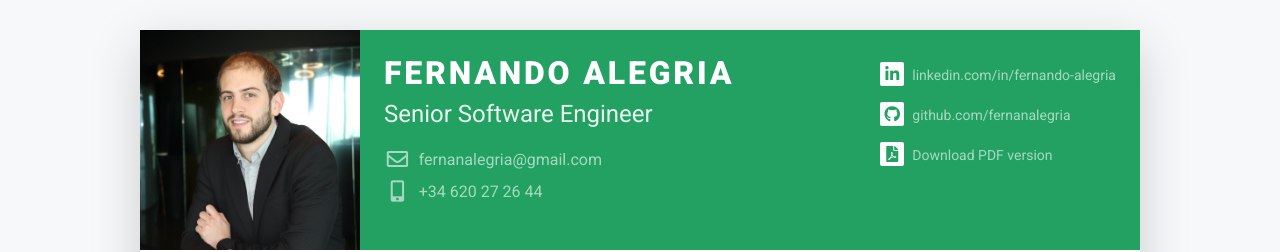
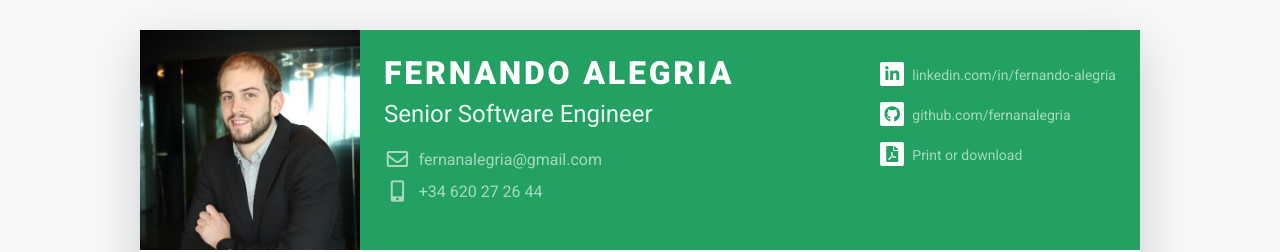
Before and after one commit to fernanalegria/resume, a React (Create React App) app: page / in a window 1280 px wide. Shown: the top 252 px of the page. Built offline with nearby package versions, Linux system fonts and the light colour scheme.

Commit message:
feat: Trigger print from header button

```diff
--- a/src/assets/js/downloadPdf.js
+++ /dev/null
@@ -1,59 +0,0 @@
-import html2canvas from 'html2canvas';
-import jsPDF from 'jspdf';
-
-export default () => {
-  html2canvas(document.getElementById('resume')).then(canvas => {
-    const pdf = new jsPDF('p', 'mm', 'a4');
-
-    const pdfWidth = pdf.internal.pageSize.getWidth();
-    const pdfHeight = pdf.internal.pageSize.getHeight();
-    const imgWidth = canvas.width;
-    const imgHeight = canvas.height;
-
-    const maxHeight = (pdfHeight * imgWidth) / pdfWidth;
-    const numberPages = Math.ceil(imgHeight / maxHeight);
-
-    for (let i = 0; i < numberPages; i++) {
-      const img = getImagePortion(
-        canvas,
-        imgWidth,
-        maxHeight,
-        0,
-        0 + i * maxHeight
-      );
-
-      if (i > 0) {
-        pdf.addPage();
-      }
-      pdf.addImage(img, 'PNG', 0, 0, pdfWidth, pdfHeight);
-    }
-    pdf.save('FernandoAlegria.pdf');
-  });
-};
-
-const getImagePortion = (imgObj, newWidth, newHeight, startX, startY) => {
-  const tnCanvas = document.createElement('canvas');
-  const tnCanvasContext = tnCanvas.getContext('2d');
-  tnCanvas.width = newWidth;
-  tnCanvas.height = newHeight;
-
-  const bufferCanvas = document.createElement('canvas');
-  const bufferContext = bufferCanvas.getContext('2d');
-  bufferCanvas.width = imgObj.width;
-  bufferCanvas.height = imgObj.height;
-  bufferContext.drawImage(imgObj, 0, 0);
-
-  tnCanvasContext.drawImage(
-    bufferCanvas,
-    startX,
-    startY,
-    newWidth,
-    newHeight,
-    0,
-    0,
-    newWidth,
-    newHeight
-  );
-
-  return tnCanvas.toDataURL('image/png');
-};
--- a/src/assets/js/resumeStore.js
+++ b/src/assets/js/resumeStore.js
@@ -3,7 +3,6 @@ import eyLogo from '../images/ey.png';
 import deloitteLogo from '../images/deloitte.png';
 import minsaitLogo from '../images/minsait.jpg';
 import accentureLogo from '../images/accenture.jpg';
-import downloadPdf from './downloadPdf';
 
 export const profileInfo = {
   name: 'Fernando Alegria',
@@ -28,14 +27,7 @@ export const siteLinks = [
   }
 ];
 
-export const buttons = [
-  {
-    id: 1,
-    onClick: downloadPdf,
-    icon: 'fas fa-file-pdf',
-    text: 'Download PDF version'
-  }
-];
+export const buttons = [];
 
 export const careerSummary = [
   "I graduated from the Technical University of Madrid (UPM) in 2015 with a BSc in Industrial Engineering. Soon after, my tech enthusiasm led me towards a career in Software Engineering. I'm a Full-Stack Engineer with over 2 years of experience working with Front-End frameworks (React, Vue.js, Angular, ...) and developing REST APIs and data pipelines mostly with Django and Python. As a self-taught developer, I love to keep learning and challenging myself everyday. In the short term, I would like to improve my DevOps and Cloud Computing skills.",
@@ -271,7 +263,7 @@ export const education = [
     title: 'React Developer Nanodegree',
     entity: 'Udacity',
     from: 'Nov 2018',
-    to: '2019'
+    to: 'Apr 2019'
   },
   {
     id: 2,
--- a/src/components/App.js
+++ b/src/components/App.js
@@ -1,16 +1,16 @@
 import React, { Component } from 'react';
 import BaseContainer from './BaseContainer';
 import Resume from './Resume';
-import ReactToPrint from 'react-to-print';
 
 class App extends Component {
+  getResumeRef = () => this.resumeRef;
+
   render() {
     return (
       <BaseContainer>
-        <Resume ref={el => (this.componentRef = el)} />
-        <ReactToPrint
-          trigger={() => <button>Print this out!</button>}
-          content={() => this.componentRef}
+        <Resume
+          ref={el => (this.resumeRef = el)}
+          getResumeRef={this.getResumeRef}
         />
       </BaseContainer>
     );
--- a/src/components/Resume.js
+++ b/src/components/Resume.js
@@ -13,7 +13,7 @@ class Resume extends Component {
   render() {
     return (
       <div id="resume">
-        <Header />
+        <Header {...this.props} />
         <Body>
           <div className="row">
             <div className="col-lg-9">
--- a/src/components/header/Header.js
+++ b/src/components/header/Header.js
@@ -3,10 +3,11 @@ import { profileInfo, siteLinks, buttons } from '../../assets/js/resumeStore';
 import SiteLink from './SiteLink';
 import PseudoLink from './PseudoLink';
 import ContactLink from './ContactLink';
+import ReactToPrint from 'react-to-print';
 
 const { name, jobTitle, email, phone, profilePic } = profileInfo;
 
-const Header = () => (
+const Header = ({ getResumeRef }) => (
   <header className="resume-header pt-4 pt-md-0">
     <div className="media flex-column flex-md-row">
       <img className="mr-3 img-fluid picture mx-auto" src={profilePic} alt="" />
@@ -43,6 +44,18 @@ const Header = () => (
                 <PseudoLink onClick={onClick} icon={icon} text={text} />
               </li>
             ))}
+            <li className="mb-3 d-print-none">
+              <ReactToPrint
+                trigger={() => (
+                  <PseudoLink
+                    onClick={() => {}}
+                    icon="fas fa-file-pdf"
+                    text="Print or download"
+                  />
+                )}
+                content={() => getResumeRef()}
+              />
+            </li>
           </ul>
         </div>
       </div>
```
Also changed, not shown: src/components/header/PseudoLink.js (+7 -2 lines).
